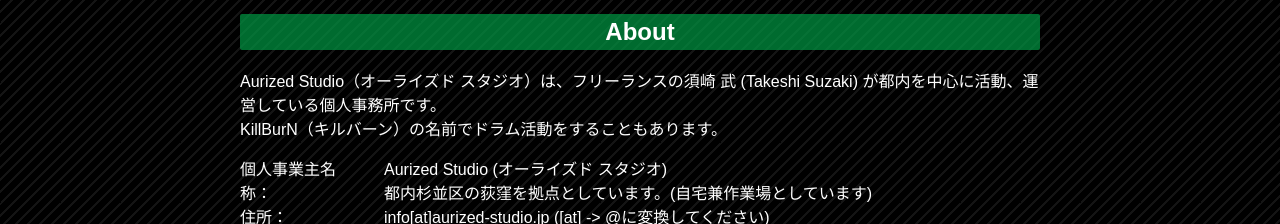
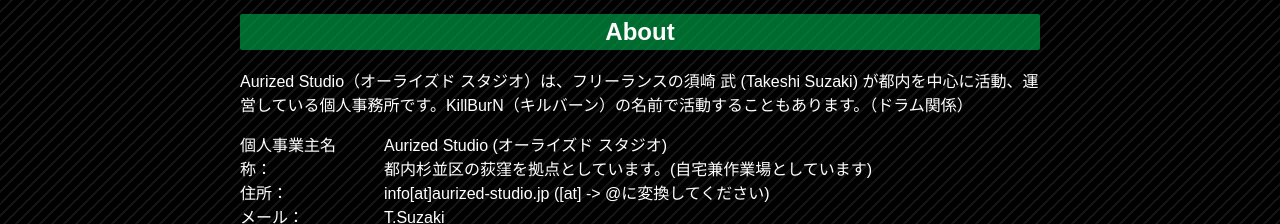
Before and after one commit to AurizedStudio/portfolio03AurizedStudio, a website: page htdocs/index.html in a window 1280 px wide. Shown: the part 337-561 px from the top of the page. Drawn offline with Linux system fonts and the light colour scheme; a script that the page names is missing.

Commit message:
KillBurNの言い回し変更

```diff
--- a/htdocs/index.html
+++ b/htdocs/index.html
@@ -66,8 +66,7 @@
 	</header>
 	<section id="stitle-about">
 		<h2 class="stitle">About</h2>
-		<p>Aurized Studio（オーライズド スタジオ）は、フリーランスの須崎 武 (Takeshi Suzaki) が都内を中心に活動、運営している個人事務所です。<br>
-KillBurN（キルバーン）の名前でドラム活動をすることもあります。</p>
+		<p>Aurized Studio（オーライズド スタジオ）は、フリーランスの須崎 武 (Takeshi Suzaki) が都内を中心に活動、運営している個人事務所です。KillBurN（キルバーン）の名前で活動することもあります。（ドラム関係）</p>
 		<dl class="dlist01 dlist01-about">
 			<dt>個人事業主名称</dt>
 			<dd>Aurized Studio (オーライズド スタジオ)</dd>
```
